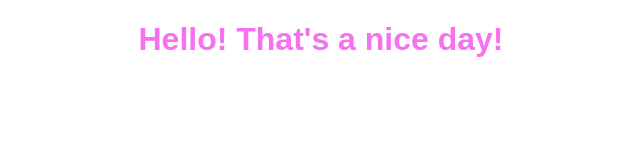
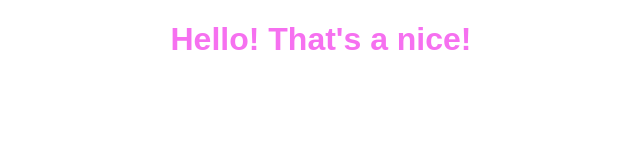
Before and after one commit to SofiaTur/Coursera, a website: page index.html in a window 1280 px wide. Shown: the whole page, without its empty margins (319-959 px from the left). Drawn offline with Linux system fonts and the light colour scheme.

Commit message:
Updated the content of the h1 tag

```diff
--- a/index.html
+++ b/index.html
@@ -7,7 +7,7 @@
 	<link rel="stylesheet" type="text/css" href="style.css">
 </head>
 <body>
-<h1>Hello! That's a nice day!</h1>
+<h1>Hello! That's a nice!</h1>
 
 </body>
 </html>
```
